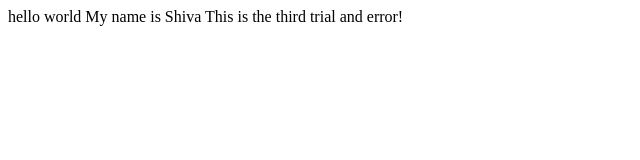
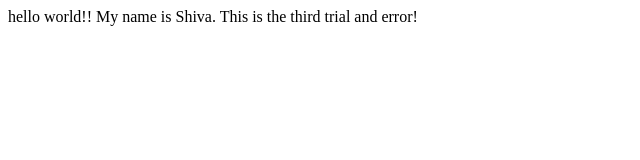
Before and after one commit to ShivaNeupane/cs230, a plain HTML site: page index.html in a window 1280 px wide. Shown: the full height of the page, 0-640 px from the left. Drawn offline with Linux system fonts and the light colour scheme.

Commit message:
Fourth Entry

```diff
--- a/index.html
+++ b/index.html
@@ -1,7 +1,7 @@
 <html>
   <body>
-    hello world
-    My name is Shiva
+    hello world!!
+    My name is Shiva.
     This is the third trial and error!
   </body>
 </html>
```
